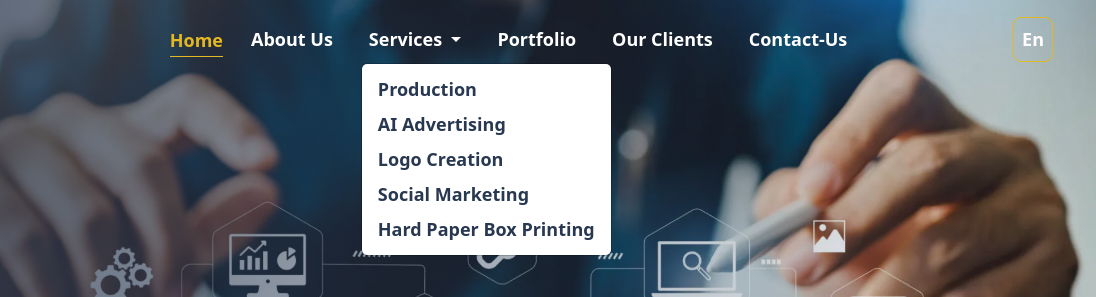
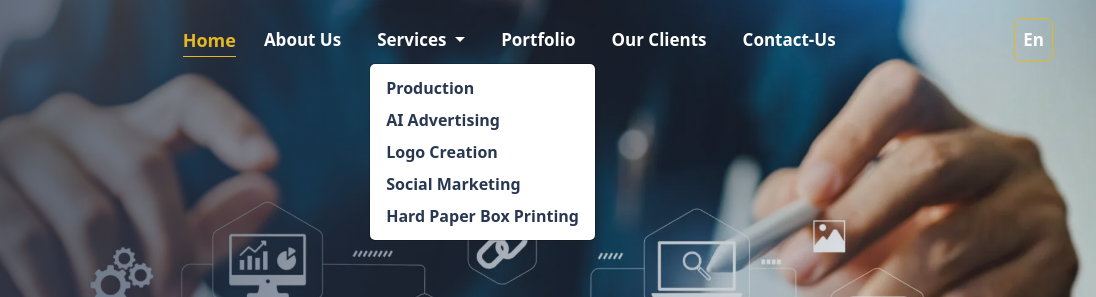
Before and after one commit to hader-hussein/HImotion, a plain HTML site: page index.html in a window 1280 px wide. Both pictures are taken after a click on the button "Services". Shown: the top 297 px of the page, 184-1280 px from the left. Drawn offline with nearby package versions, Linux system fonts and the light colour scheme.

Commit message:
19-8-2024

```diff
--- a/assets/css/style.css
+++ b/assets/css/style.css
@@ -157,7 +157,7 @@ ul li{
      }
      .navber-index .navbar-nav .nav-link,.nav-login-lang
      {
-          font-size: 18px;
+          font-size: 17px;
           color: #fff;
           font-weight: bold;
           text-transform: capitalize;
@@ -165,7 +165,7 @@ ul li{
    .dropdown-link .dropdown-item{
 
      font-weight: 400;
-     font-size: 18px;
+     font-size: 16px;
      color: var(--color-default);
      font-weight: bold;
      text-transform: capitalize;
```
